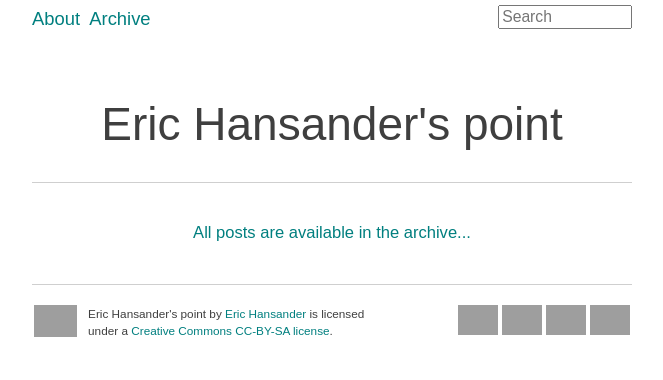
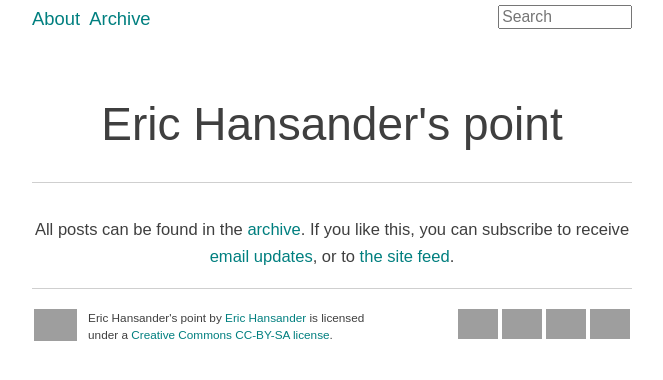
Before and after one commit to ehdr/jekyll-erichansander.com, a Jekyll site: the page built from index.md, in a window 1280 px wide. Shown: the top 380 px of the page, without its empty margins (308-971 px from the left). Built offline with Jekyll 4.4.1, drawn with Linux system fonts in a browser that asks for light colours; Markdown is read by kramdown in place of the engine named in the settings; grey boxes are pictures that could not be loaded.

Commit message:
Add pagination text to both post-index and posts
Make it a separate <nav> outside of the main content block.

```diff
--- /dev/null
+++ b/_includes/custom/pagination.html
@@ -0,0 +1 @@
+    All posts can be found in the <a href="/b/all">archive</a>. If you like this, you can subscribe to receive <a href="">email updates</a>, or to <a href="/feed">the site feed</a>.
--- /dev/null
+++ b/_includes/pagination.html
@@ -0,0 +1,3 @@
+  <nav class="pagination">
+{% include custom/pagination.html %}
+  </nav>
--- a/_includes/site-footer.html
+++ b/_includes/site-footer.html
@@ -1,4 +1,3 @@
-
   <footer id="site-footer" class="clearfix" role="contentinfo">
 {% include custom/footer.html %}
   </footer>
--- a/_layouts/post-index.html
+++ b/_layouts/post-index.html
@@ -12,11 +12,8 @@
       </footer>
     </article>
     {% endfor %}
-
-    <div class="pagination">
-      <a href="/b/all">All posts are available in the archive...</a>
-    </div>
   </section>
 
+{% include pagination.html %}
 {% include site-footer.html %}
 {% include tail.html %}
--- a/_layouts/post.html
+++ b/_layouts/post.html
@@ -10,5 +10,6 @@
     </footer>
   </article>
 
+{% include pagination.html %}
 {% include site-footer.html %}
 {% include tail.html %}
--- a/stylesheets/main.css
+++ b/stylesheets/main.css
@@ -91,7 +91,9 @@ h1,  h1 a, h1 a:visited, h1 a:hover {
 }
 
 
-.main-content {
+.post,
+.post-archive,
+.page {
   padding: 2em 0;
 }
 
@@ -153,7 +155,6 @@ blockquote {
 
 .post-index footer {
     font-weight: 300;
-    margin-bottom: 4em;
 }
 
 
@@ -186,6 +187,7 @@ blockquote {
 .pagination {
   font-weight: 300;
   font-size: .9em;
+  padding: 2em 0 1em 0;
   text-align: center;
 }
 
```
